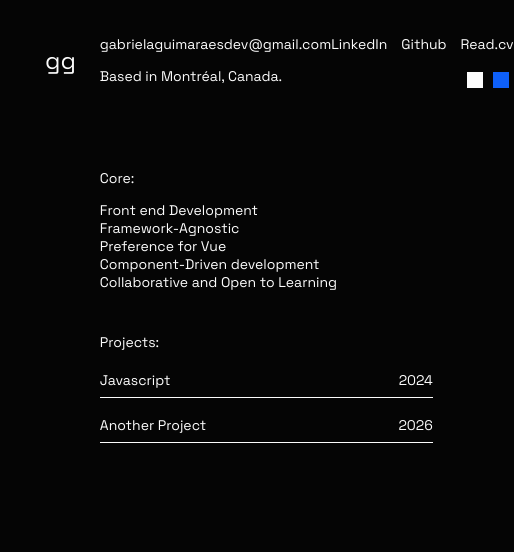
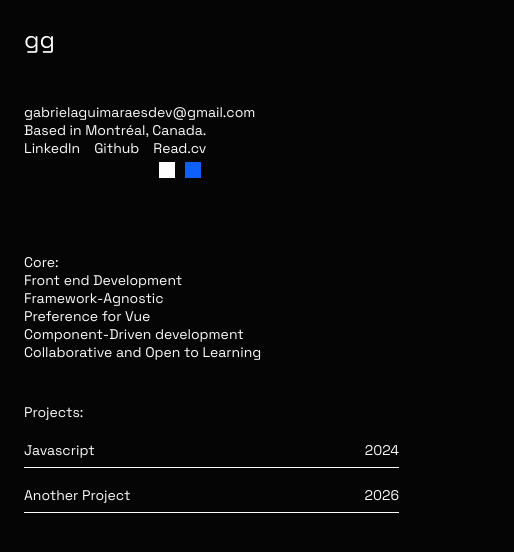
Before and after one commit to gabigf/gf-portfolio, a SvelteKit app: page / in a window 390 px wide. Shown: the top 552 px of the page, 514 px wide, since content can reach past the window. Built offline with nearby package versions, Linux system fonts and the light colour scheme.

Commit message:
Make mobile friendly (WIP)

```diff
--- a/src/app.css
+++ b/src/app.css
@@ -25,8 +25,8 @@ html.custom {
 
 body {
   margin: 0;
+  padding: 0;
   background-color: var(--bg-color);
-  padding: 1.5rem;
   display: flex;
 }
 
@@ -36,3 +36,35 @@ body {
   font-size: var(--font-size);
   border-color: var(--text-color);
 }
+
+p {
+  margin: 0;
+}
+
+
+/* Break points */
+
+@media screen and (max-width: 700px) {
+  body {
+    flex-direction: column;
+  }
+
+  .main-container {
+    padding-left: 24px;
+  }
+
+  nav {
+    margin-bottom: 32px;
+  }
+}
+
+
+@media screen and (max-width: 450px) {
+  nav {
+    flex-direction: column;
+  }
+
+  .top-right {
+    align-self: start;
+  }
+}
--- a/src/lib/components/MainLayout.svelte
+++ b/src/lib/components/MainLayout.svelte
@@ -17,6 +17,7 @@
 nav {
   display: flex;
   justify-content: space-between;
+  margin-top: 24px;
   margin-bottom: 5rem;
 }
 
```
